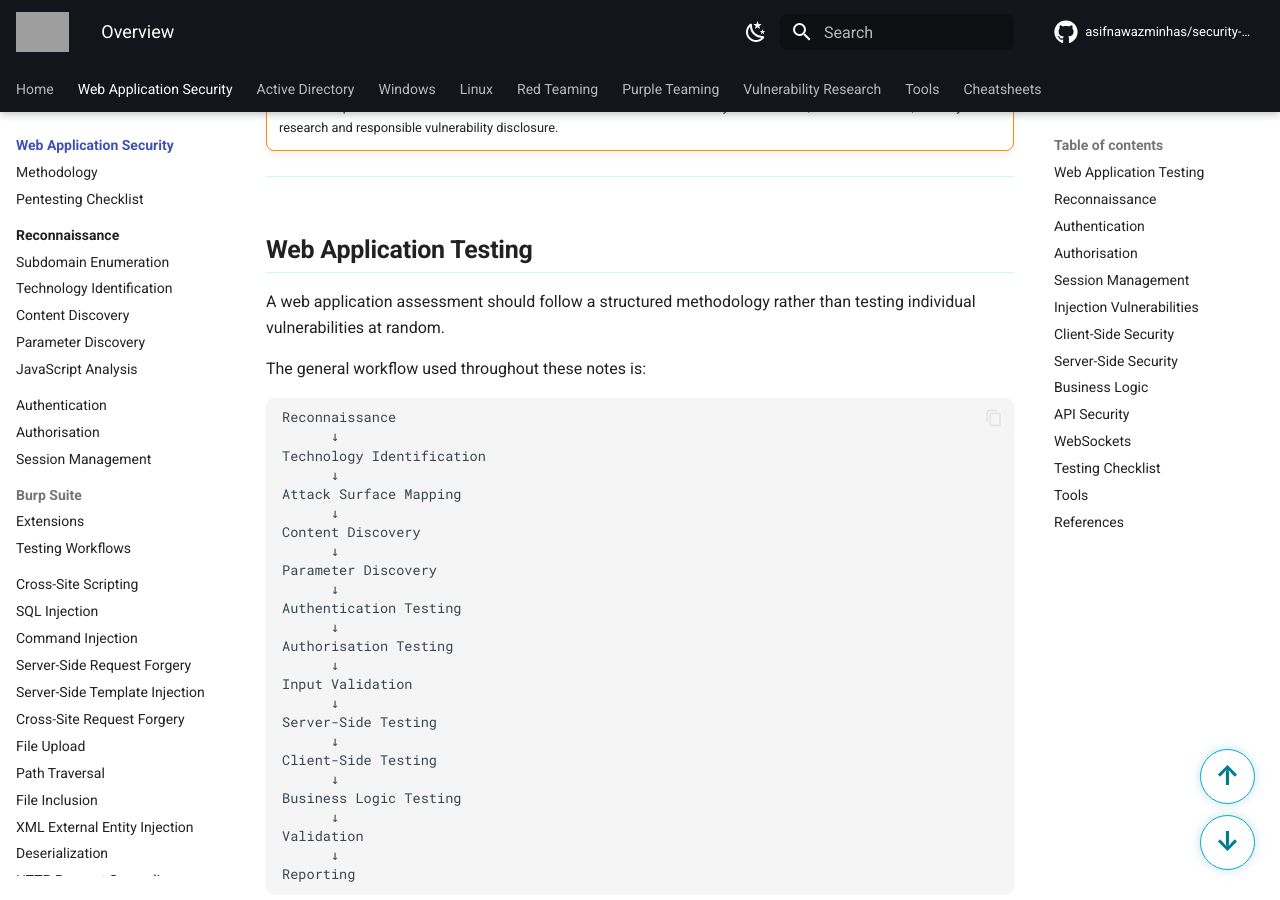
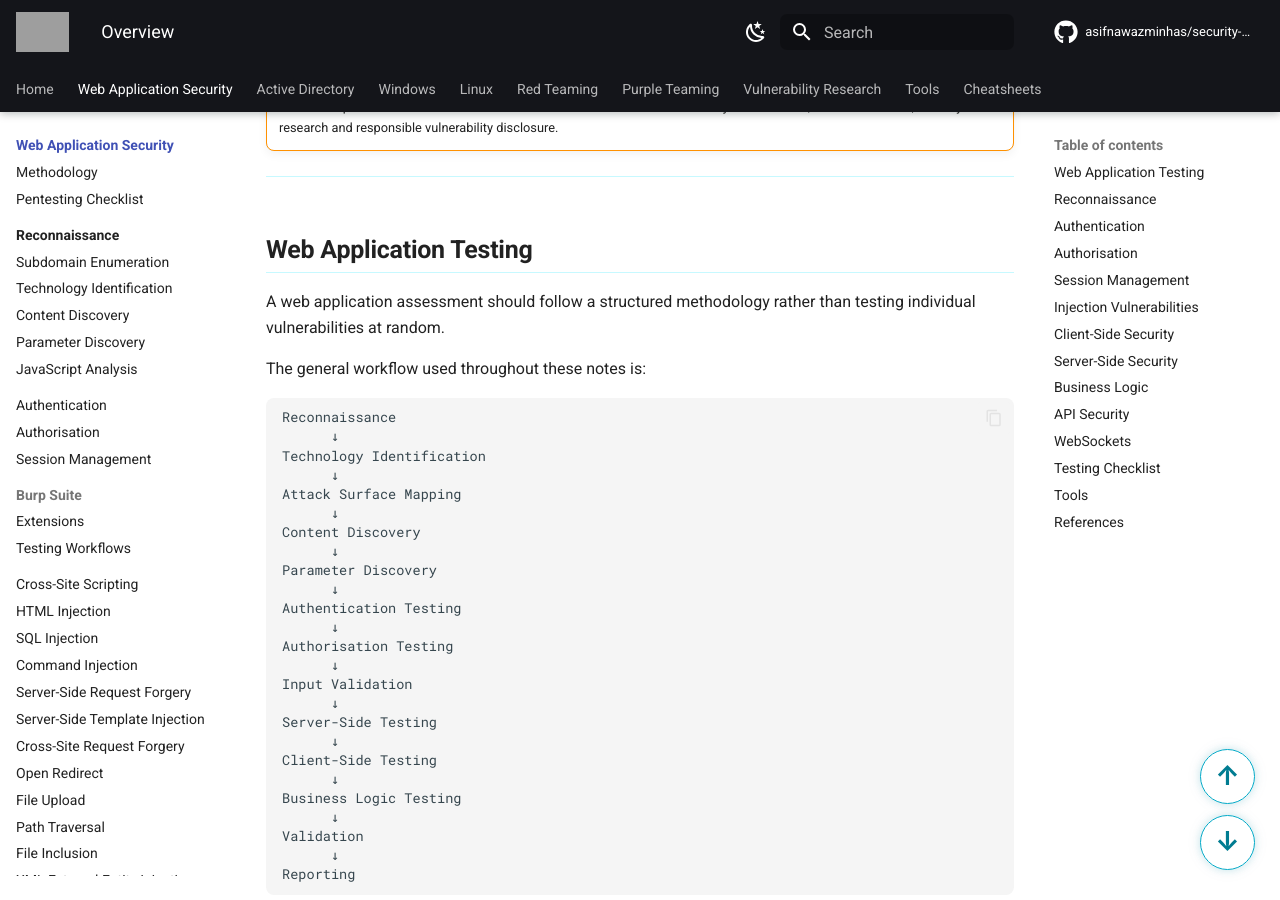
Before and after one commit to asifnawazminhas/security-notes, an MkDocs documentation site: the page built from docs/web/index.md, in a window 1280 px wide and 900 px high, scrolled down 375 px. Built offline with MkDocs 1.6.1 and Material for MkDocs 9.7.7, drawn with Linux system fonts in a browser that asks for light colours; comment, search, counter and statistics services are not loaded; grey boxes are pictures that could not be loaded.

Commit message:
Add HTML Injection and Open Redirect to mkdocs

```diff
--- a/mkdocs.yml
+++ b/mkdocs.yml
@@ -137,11 +137,13 @@ nav:
           - Testing Workflows: web/burp-suite/workflows.md
 
       - Cross-Site Scripting: web/xss.md
+      - HTML Injection: web/html-injection.md
       - SQL Injection: web/sql-injection.md
       - Command Injection: web/command-injection.md
       - Server-Side Request Forgery: web/ssrf.md
       - Server-Side Template Injection: web/ssti.md
       - Cross-Site Request Forgery: web/csrf.md
+      - Open Redirect: web/open-redirect.md
       - File Upload: web/file-upload.md
       - Path Traversal: web/path-traversal.md
       - File Inclusion: web/file-inclusion.md
```
